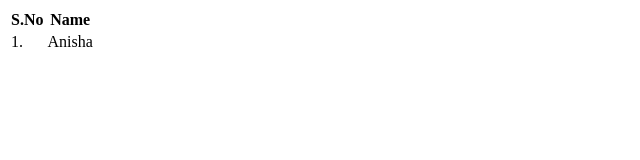
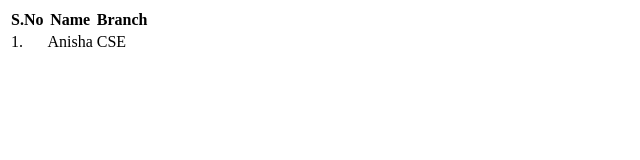
Before and after one commit to anishashabnamm/html-table-form, a plain HTML site: page index.html in a window 1280 px wide. Shown: the whole page, without its empty margins (0-640 px from the left). Drawn offline with Linux system fonts and the light colour scheme.

Commit message:
Add. New column created

```diff
--- a/index.html
+++ b/index.html
@@ -11,10 +11,12 @@
         <tr>
             <th>S.No</th>
             <th>Name</th>
+            <th>Branch</th>
         </tr>
         <tr>
             <td>1.</td>
             <td>Anisha</td>
+            <td>CSE</td>
         </tr>
 
     </table>
```
